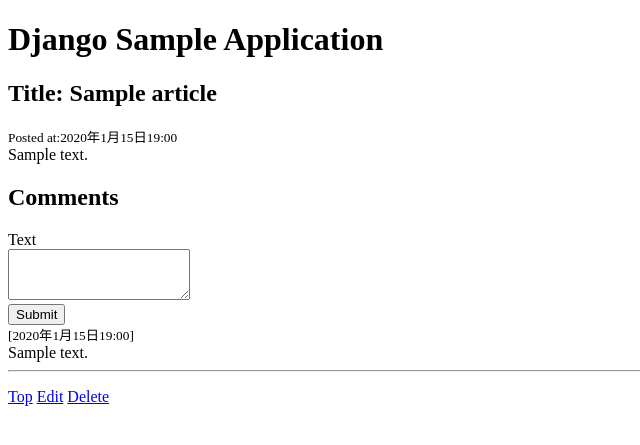
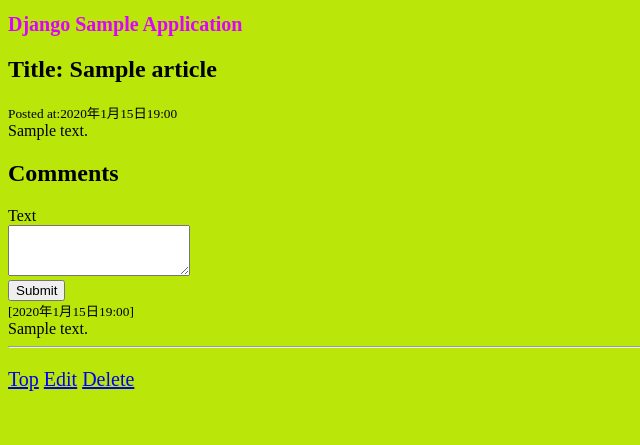
Before and after one commit to s1f102402631/class3-team14-projectkm, a Django app: page /1/ in a window 1280 px wide. Shown: the top 445 px of the page, without its empty margins (0-640 px from the left). Run offline with Django 5.2, Linux system fonts and the light colour scheme; tables that the repository leaves empty hold one stand-in row (values such as "Sample post").

Commit message:
色テキトー　home,edit,detail

```diff
--- /dev/null
+++ b/teamapp/static/teamapp/detail.css
@@ -0,0 +1,11 @@
+body {
+    background-color: #bae609;
+    }
+    p {
+    font-size: 20px;
+    color: rgb(221, 0, 255);
+    }
+    h1 {
+        font-size: 20px;
+        color: rgb(221, 0, 255);
+        }
--- a/teamapp/templates/teamapp/detail.html
+++ b/teamapp/templates/teamapp/detail.html
@@ -1,8 +1,10 @@
+{% load static %}
 <!DOCTYPE html>
 <html>
   <head>
     <title>Detail</title>
     <meta charset="UTF-8">
+    <link rel="stylesheet" href="{% static 'teamapp/detail.css' %}">
   </head>
   <body>
     <h1>Django Sample Application</h1>
--- a/teamapp/templates/teamapp/edit.html
+++ b/teamapp/templates/teamapp/edit.html
@@ -1,8 +1,10 @@
+{% load static %}
 <!DOCTYPE html>
 <html>
   <head>
     <title>Edit</title>
     <meta charset="UTF-8">
+    <link rel="stylesheet" href="{% static 'teamapp/edit.css' %}">
   </head>
   <body>
     <h1 >Edit article</h1>
--- a/teamapp/templates/teamapp/home_screen.html
+++ b/teamapp/templates/teamapp/home_screen.html
@@ -5,7 +5,7 @@
     <meta charset="UTF-8">
     <script type="text/javascript" src="{% static 'teamapp/js/sistem.js' %}" ></script>
     <style type="text/css"></style>
-    <link rel="stylesheet" href="{% static 'teamapp/sample.css' %}">
+    <link rel="stylesheet" href="{% static 'teamapp/home_screen.css' %}">
   </head>
   <body>
     <h1>Django Sample Application</h1>
```
Also changed, not shown: teamapp/static/teamapp/edit.css (added, +11 -0 lines), teamapp/static/teamapp/home_screen.css (renamed from teamapp/static/teamapp/sample.css).
